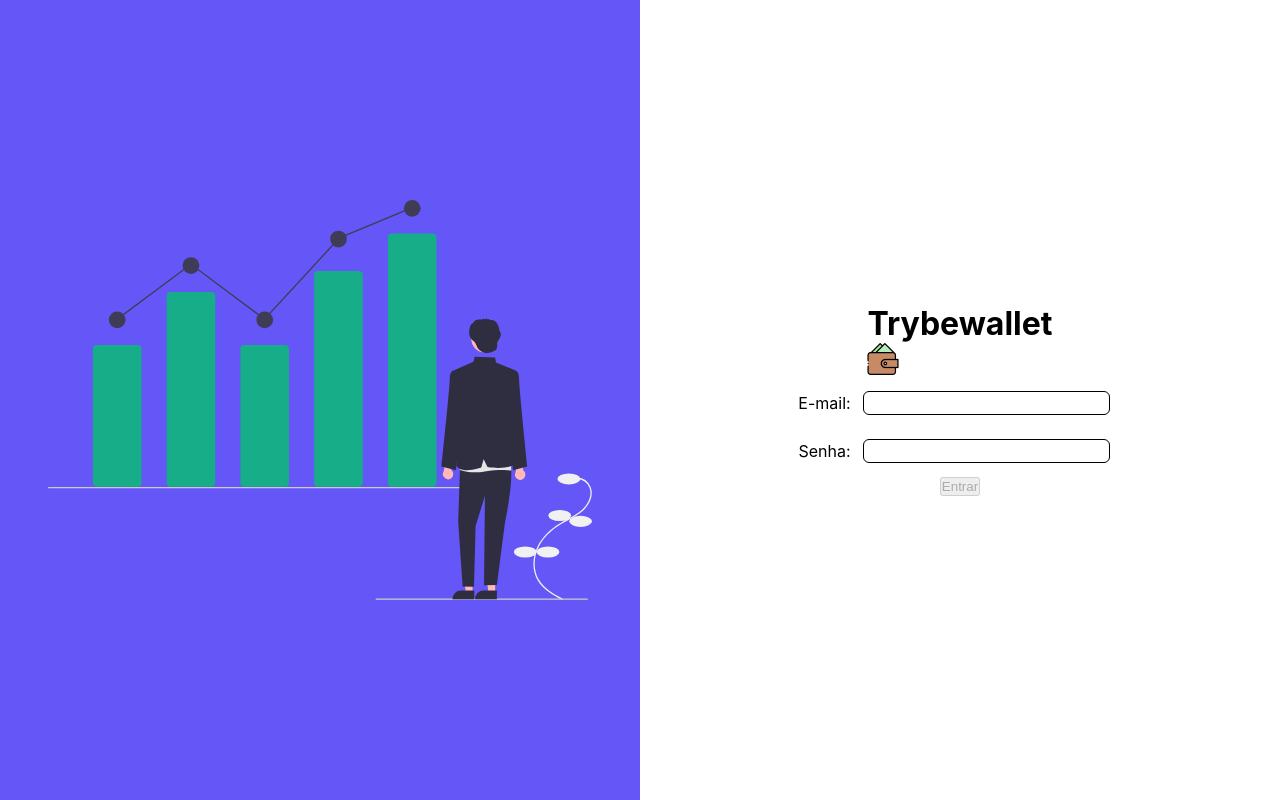
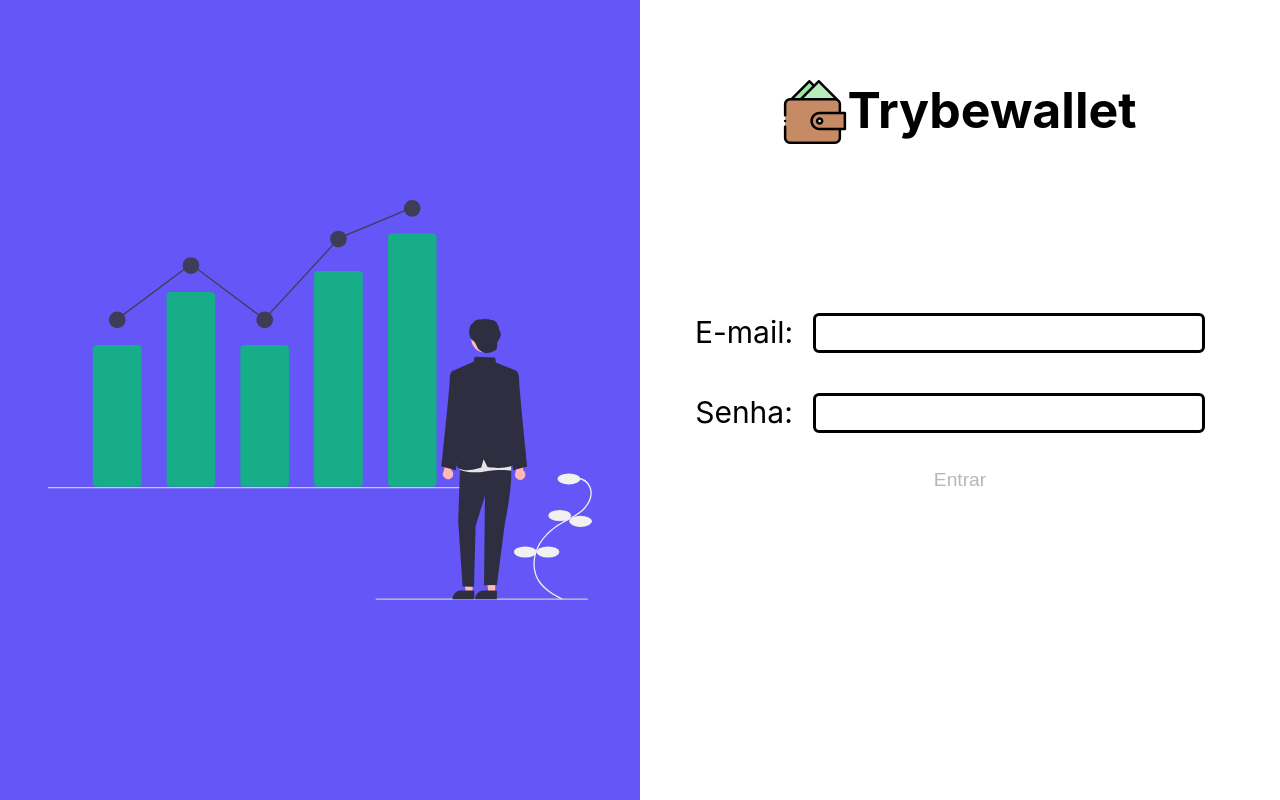
Before and after one commit to CaioMorato/TrybeWallet, a React (Create React App) app: page / in a window 1280 px wide. Built offline with nearby package versions, Linux system fonts and the light colour scheme.

Commit message:
pagina de login feita

```diff
--- a/src/pages/Login.js
+++ b/src/pages/Login.js
@@ -61,14 +61,14 @@ class Login extends React.Component {
         </div>
         <form onSubmit={(e) => e.preventDefault()} className="login-form">
           <div className="title">
+            <img src={wallet} alt="" />
             <h1>Trybewallet</h1>
-            <img src={wallet} alt="" />
           </div>
-          <label htmlFor="input-email">
+          <label className="login-label" htmlFor="input-email">
             E-mail:
             <input name="email" onChange={this.handleChange} type="email" id="input-email" value={email} className="login-input" />
           </label>
-          <label htmlFor="input-password">
+          <label className="login-label" htmlFor="input-password">
             Senha:
             <input name="password" onChange={this.handleChange} type="password" id="input-password" value={password} className="login-input" />
           </label>
--- a/src/styles/Login.css
+++ b/src/styles/Login.css
@@ -32,47 +32,43 @@
   height: 100vh;
 }
 
-.login-input {
-  border: 1px black solid;
-  border-radius: 6px;
-  font-size: 19px;
-  margin: 12px;
+.title {
+  display: flex;
+  width: max-content;
+  position: absolute;
+  top: 10%;
 }
 
-
-/*
-body {
-}
-
-.title {
-  display: flex;
-  flex-flow: row-reverse;
+.title h1 {
+  font-size: 50px;
 }
 
 .title img {
-  margin: 10px;
-  width: 32px;
+  width: 64px;
 }
 
-.title h1 {
-  margin: 10px;
+.login-input {
+  border: 3px black solid;
+  border-radius: 6px;
+  font-size: 30px;
+  margin: 20px;
 }
 
-.login-form {
+.login-label {
+  font-size: 30px;
 }
-
 
 .button-container {
   margin: 10px;
 }
 
 .enabled-button {
-  background-color: white;
+  /* background-color: white; */
   border: none;
   border-radius: 7px;
   font-size: larger;
-  height: 35px;
-  width: 100px;
+  height: 45px;
+  width: 120px;
 }
 
 .enabled-button:hover {
@@ -96,4 +92,4 @@ body {
 .disabled-button:hover {
   cursor: not-allowed;
   transform: scale(1.03);
-} */
+}
```
Also changed, not shown: src/images/wallet.png.
